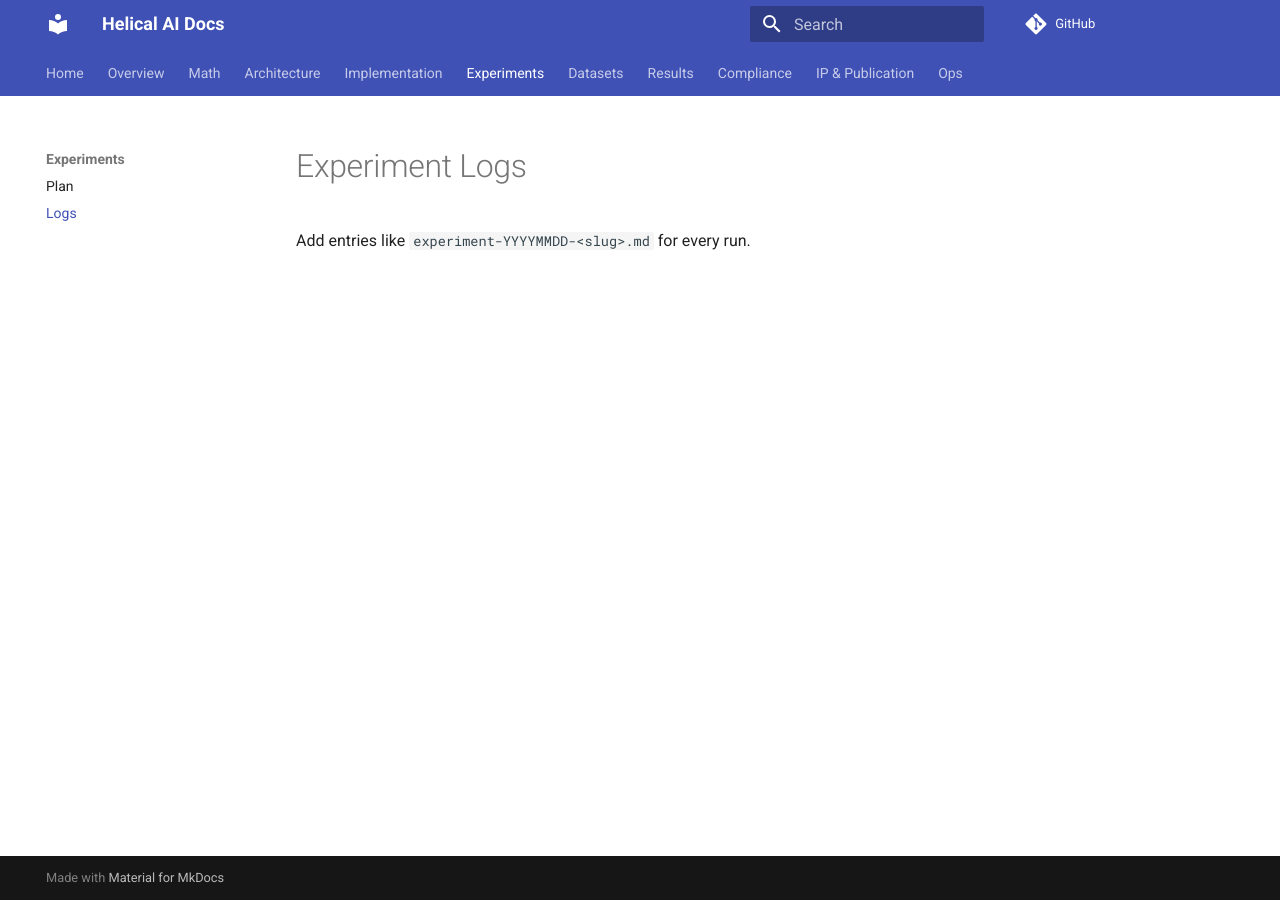
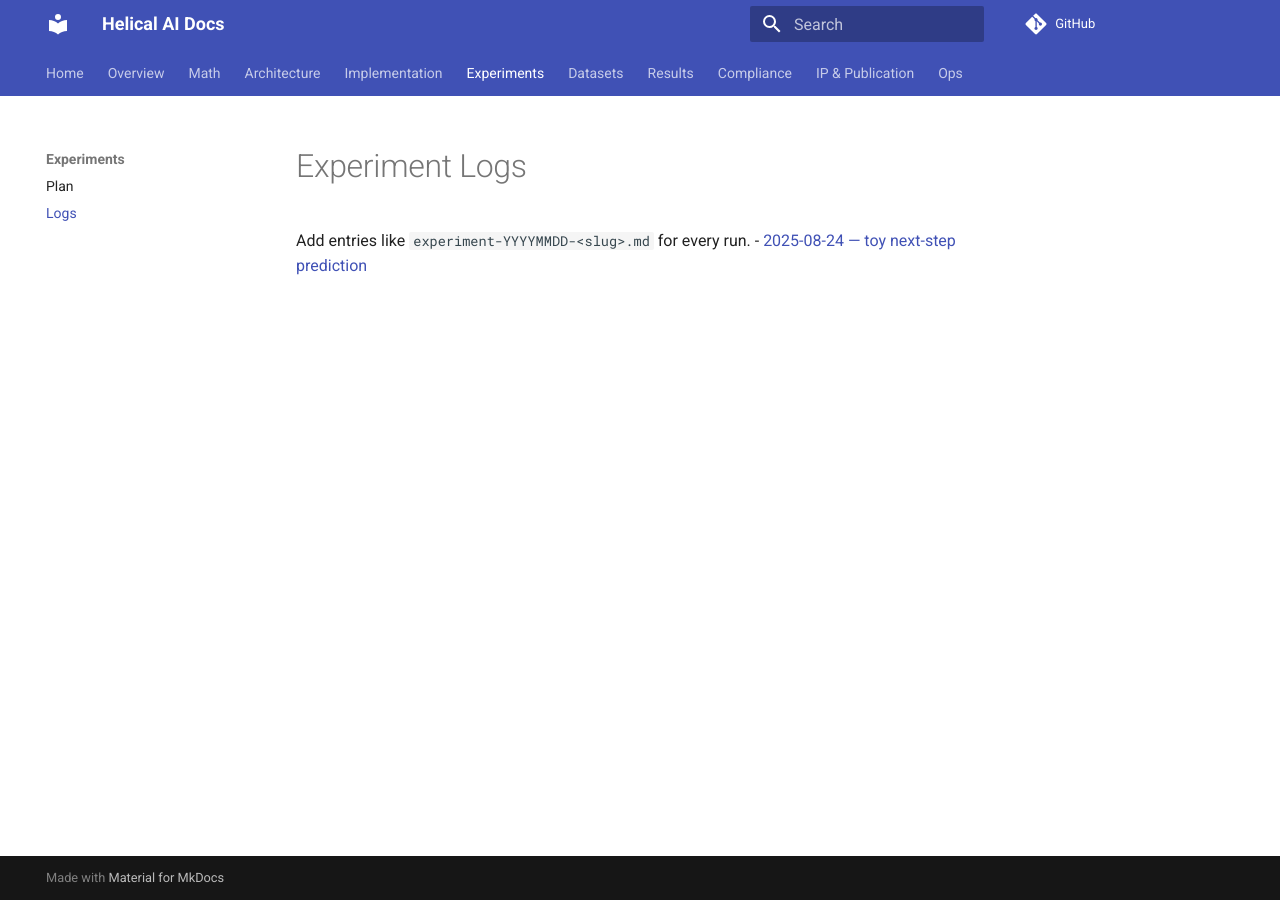
Before and after one commit to delchaplin/helical-ai, an MkDocs documentation site: the page built from docs/40-experiments/index.md, in a window 1280 px wide. Built offline with MkDocs 1.6.1 and Material for MkDocs 9.7.7, drawn with Linux system fonts in a browser that asks for light colours; comment, search, counter and statistics services are not loaded.

Commit message:
docs(exp): link toy experiment from Logs index

```diff
--- a/docs/40-experiments/index.md
+++ b/docs/40-experiments/index.md
@@ -1,2 +1,3 @@
 # Experiment Logs
 Add entries like `experiment-YYYYMMDD-<slug>.md` for every run.
+- [2025-08-24 — toy next-step prediction](experiment-2025-08-24-toy.md)
```
